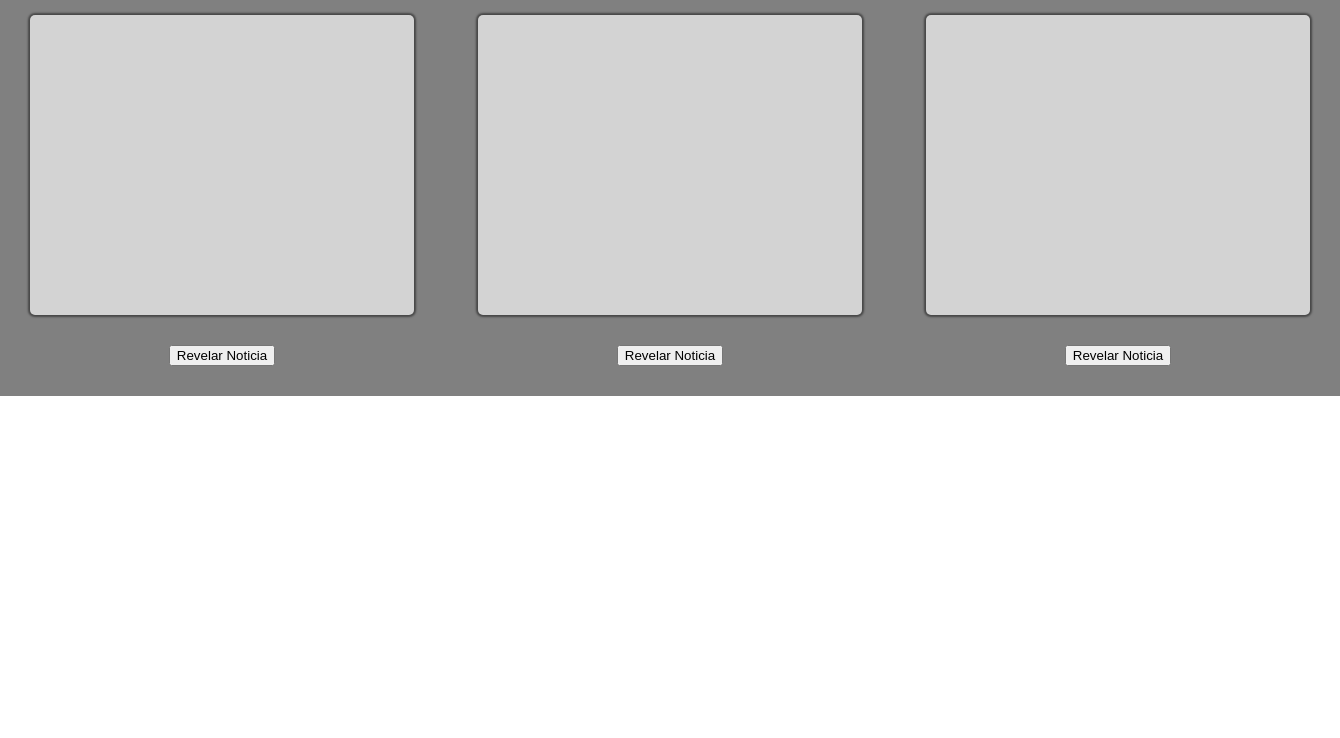
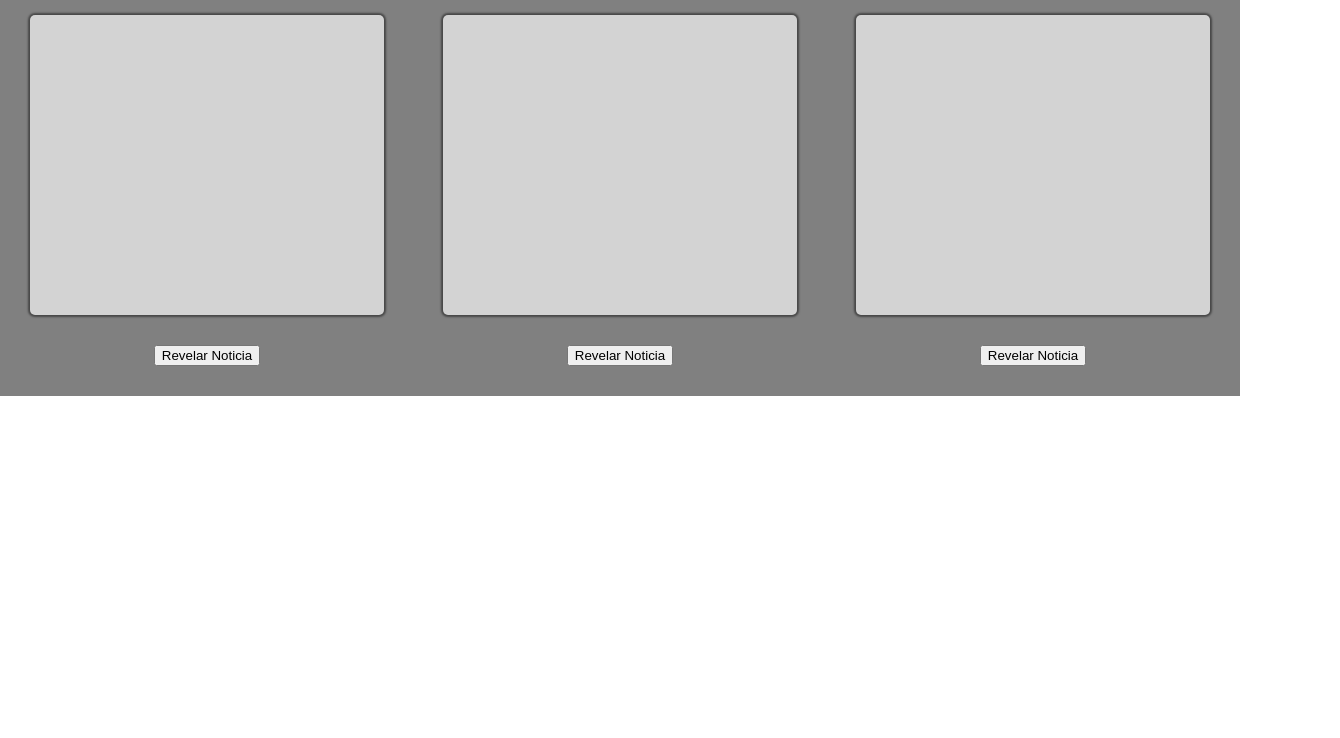
Before and after one commit to LauchaQ2/ScrollReveal, a plain HTML site: page index.html in a window 1280 px wide. Shown: the part 62-800 px from the top of the page, 1340 px wide, since content can reach past the window. Drawn offline with nearby package versions, Linux system fonts and the light colour scheme.

Commit message:
Update style.css

```diff
--- a/style.css
+++ b/style.css
@@ -10,7 +10,7 @@
     visibility: hidden;
 }
 .container{
-    width: 1280px;
+    width: 1180px;
     height: auto;
     background-color: grey;
     display: flex;
@@ -19,7 +19,7 @@
     padding: 30px;
 }
 .container2{
-    width: 1280px;
+    width: 1180px;
     background-color: grey;
     display: flex;
     flex-direction: row;
```
